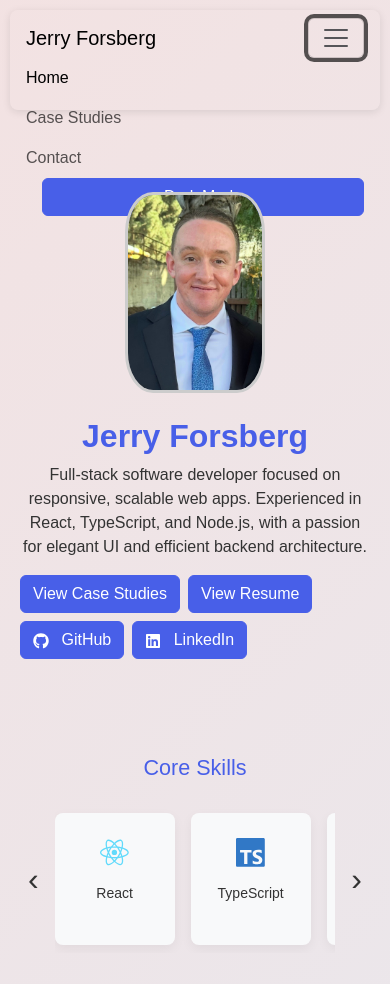
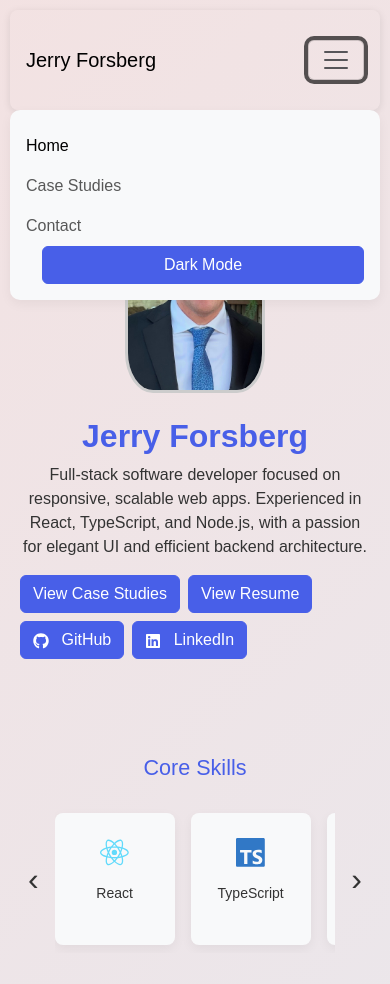
Before and after one commit to JerryForsberg/Jerry-forsberg-portfolio, a React (Create React App) app: page / in a window 390 px wide. Both pictures are taken after a click on the button 336 px from the left and 60 px from the top of the page. Shown: the top 984 px of the page. Built offline with nearby package versions, Linux system fonts and the light colour scheme.

Commit message:
fix responsiveness on mobile

```diff
--- a/src/common/AppNavbar.js
+++ b/src/common/AppNavbar.js
@@ -1,14 +1,22 @@
-import React from 'react';
+import React, { useState, useEffect } from 'react';
 import { Navbar, Nav, Button } from 'react-bootstrap';
 import { LinkContainer } from 'react-router-bootstrap';
+import { useLocation } from 'react-router-dom';
 
 const AppNavbar = ({ toggleTheme, theme }) => {
+  const [expanded, setExpanded] = useState(false);
+  const location = useLocation();
+
+  useEffect(() => {
+    setExpanded(false);
+  }, [location]);
+
   return (
-    <Navbar style={{ height: '100px' }} variant={theme} expand="lg" className="px-3 rounded-3 shadow-sm mb-4">
+    <Navbar expanded={expanded} onToggle={() => setExpanded(prev => !prev)} style={{ height: '100px' }} variant={theme} expand="md" className="app-navbar px-3 rounded-3 shadow-sm mb-4">
       <Navbar.Brand href="/">Jerry Forsberg</Navbar.Brand>
       <Navbar.Toggle aria-controls="basic-navbar-nav" />
       <Navbar.Collapse id="basic-navbar-nav">
-        <Nav className="ms-auto">
+        <Nav className="ms-auto" onClick={() => setExpanded(false)}>
           <LinkContainer to="/">
             <Nav.Link>Home</Nav.Link>
           </LinkContainer>
--- a/src/styles/custom.scss
+++ b/src/styles/custom.scss
@@ -366,3 +366,34 @@
     transition: transform 0.3s ease-in-out;
   }
 }
+
+.app-navbar {
+  position: relative;
+  background-color: inherit;
+  z-index: 1040;
+
+  .navbar-collapse {
+    position: absolute;
+    top: 100%;
+    left: 0;
+    width: 100%;
+    background-color: $navbar-bg-light;
+    padding: 1rem;
+    box-shadow: 0 4px 12px rgba(0, 0, 0, 0.05);
+    border-radius: 10px;
+
+    @media (min-width: 768px) {
+      position: static;
+      width: auto;
+      background-color: transparent;
+      box-shadow: none;
+      padding: 0;
+    }
+  }
+
+  &.navbar-dark {
+    .navbar-collapse {
+      background-color: $navbar-bg-dark;
+    }
+  }
+}
```
